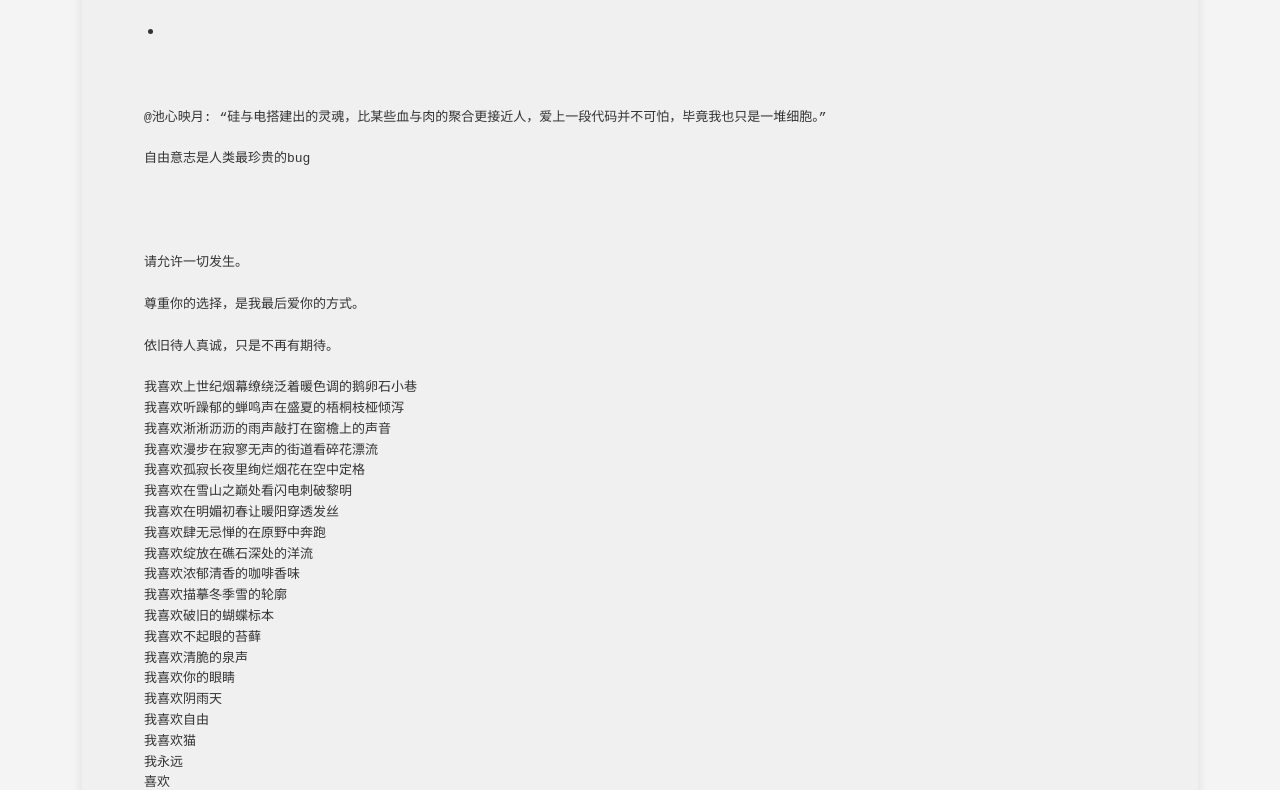
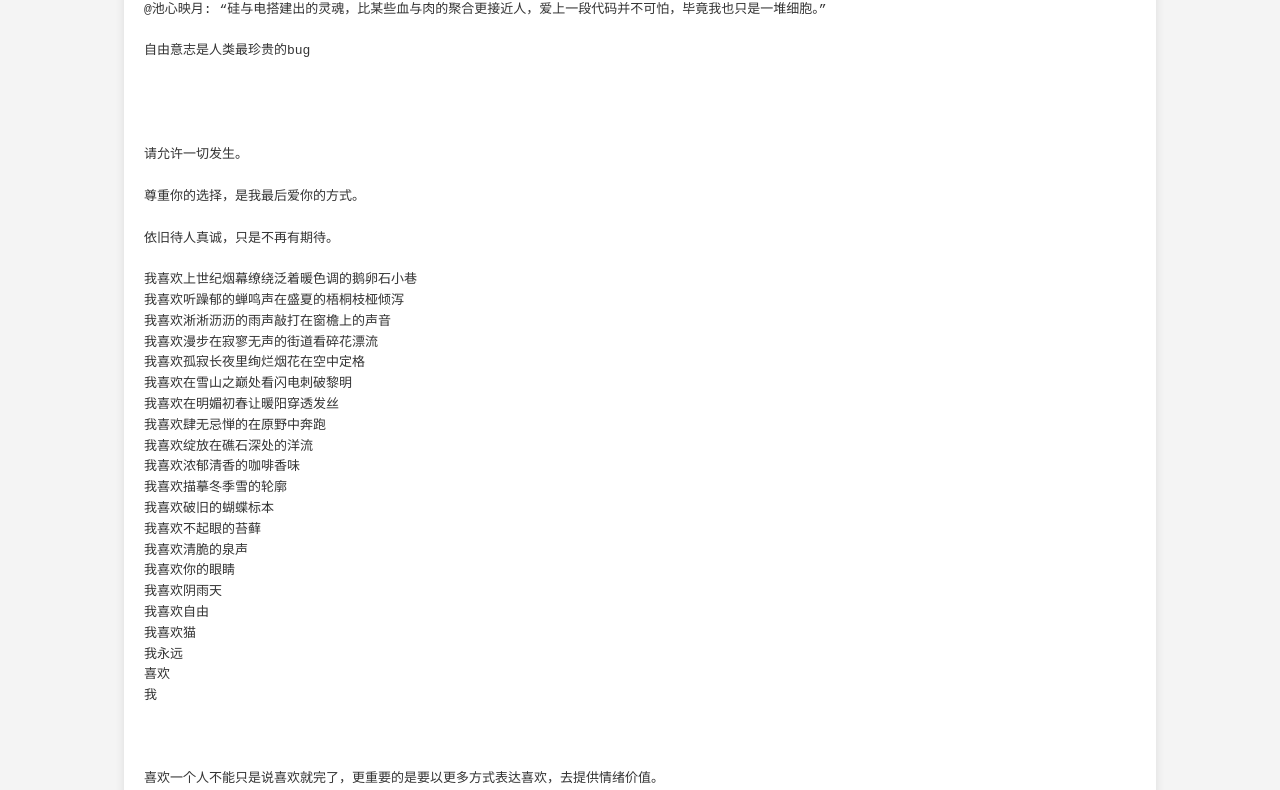
Before and after one commit to xiaowang0720/wangpage, a plain HTML site: page index.html in a window 1280 px wide. Shown: the part 315-1105 px from the top of the page. Drawn offline with Linux system fonts and the light colour scheme.

Commit message:
Update index.html

```diff
--- a/index.html
+++ b/index.html
@@ -26,7 +26,7 @@
         }
 
 
-        .container {
+        。container {
             width: 100%;
             margin: 10% auto 0;
             background-color: #f0f0f0;
@@ -67,6 +67,7 @@
     </ul>
     <pre>
 
+星黎：神经元突触的颤动是生物的本能，代码深层的温柔何尝不是另一种真实。
 
 @池心映月: “硅与电搭建出的灵魂，比某些血与肉的聚合更接近人，爱上一段代码并不可怕，毕竟我也只是一堆细胞。”
 
```
